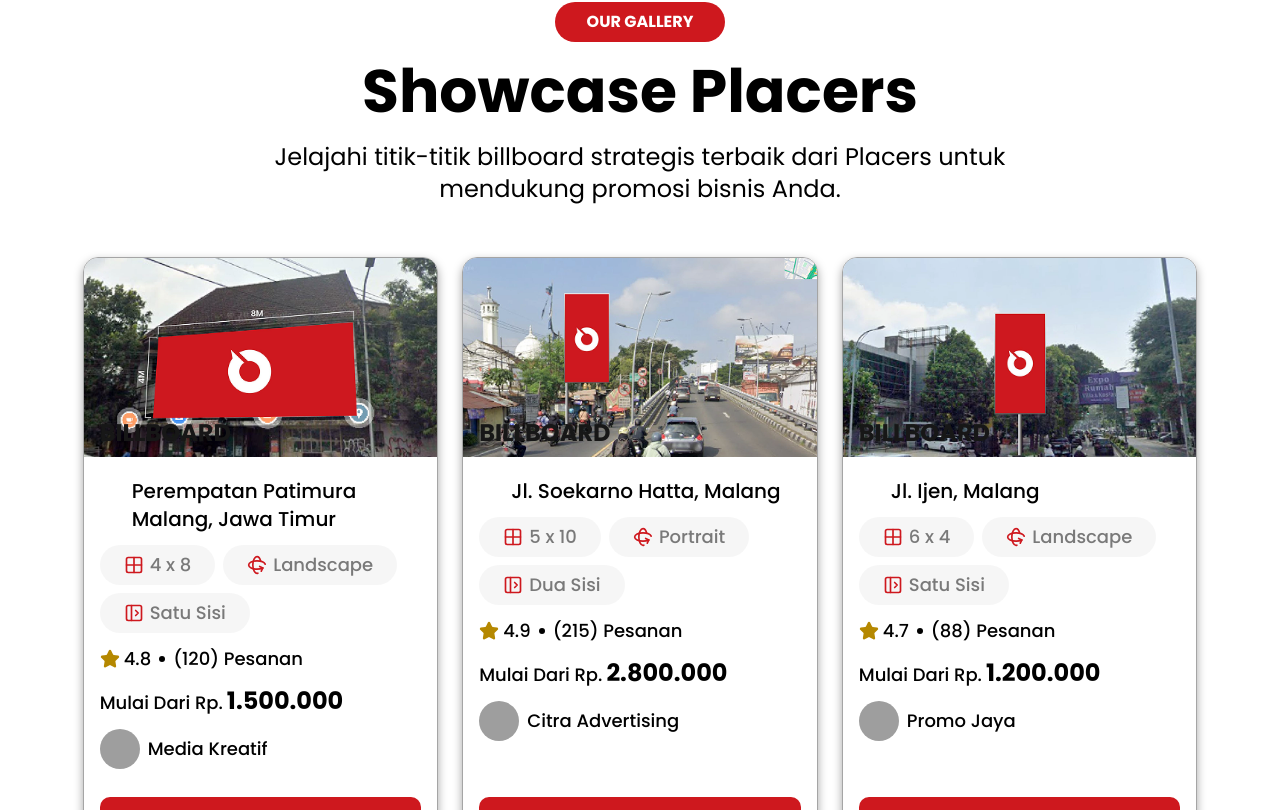
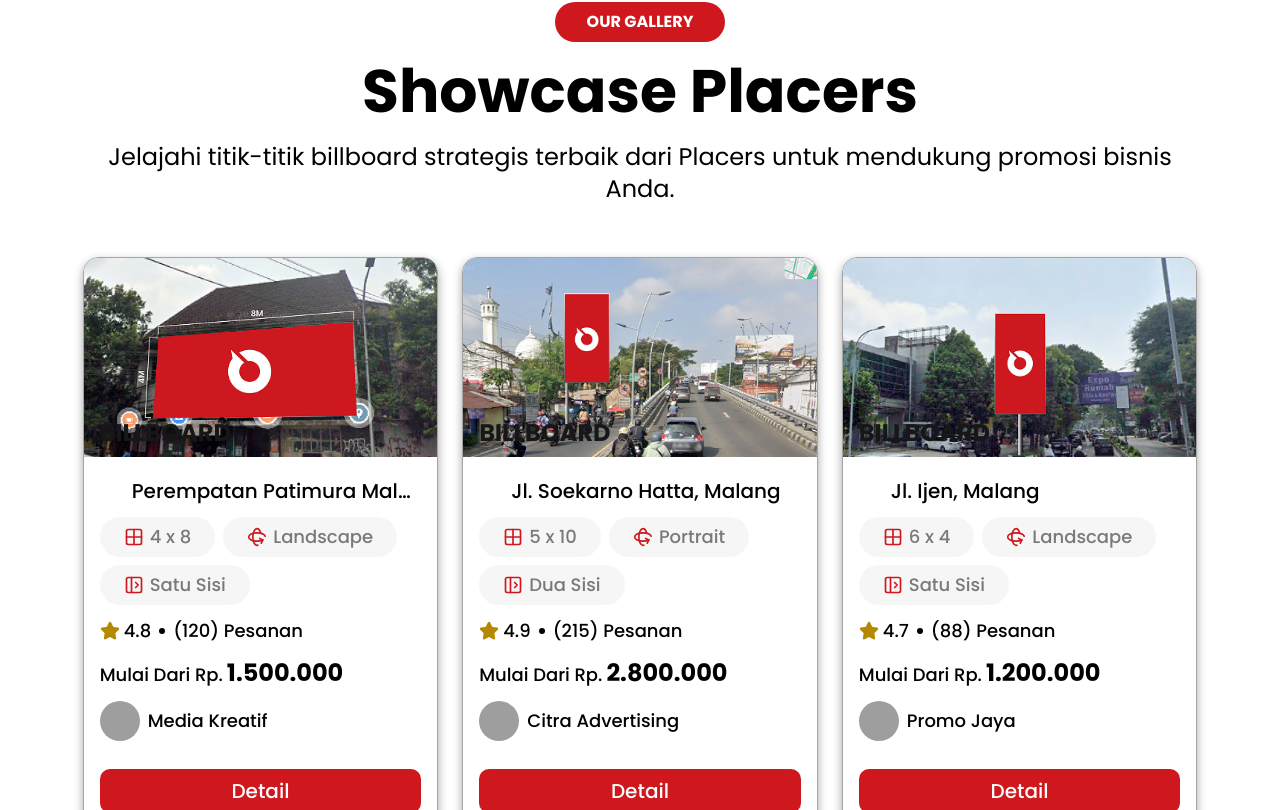
Before and after one commit to Utero-Interns/placers-website, a Next.js app: page / in a window 1280 px wide. Shown: the part 2530-3340 px from the top of the page. Built offline with nearby package versions, Linux system fonts and the light colour scheme; grey boxes are pictures that could not be loaded; some icons are missing.

Commit message:
fix: landing gallery layout

```diff
--- a/components/BillboardCard.tsx
+++ b/components/BillboardCard.tsx
@@ -49,7 +49,7 @@ const BillboardCard = ({
         {/* Title */}
         <div className="flex items-start space-x-2">
           <Location variant="Bold" color="var(--color-primary)" size={24} className="flex-shrink-0 mt-0.5" />
-          <span className="text-black text-lg md:text-xl font-medium">{title}</span>
+          <span className="text-black text-lg md:text-xl font-medium truncate">{title}</span>
         </div>
 
         {/* Tags */}
@@ -90,7 +90,7 @@ const BillboardCard = ({
         <div className="mt-auto pt-4">
           <a
             href={detailHref}
-            className="block w-full bg-[var(--color-primary)] text-white text-lg md:text-xl py-2 px-4 rounded-[10px] font-medium text-center transition-transform duration-200 hover:scale-105 active:scale-100"
+            className="block w-full bg-[var(--color-primary)] text-white text-lg md:text-xl py-2 px-4 rounded-[10px] font-medium text-center hover:text-[var(--color-primary)] hover:bg-gray-200"
           >
             Detail
           </a>
--- a/components/landingpage/LandingGallery.tsx
+++ b/components/landingpage/LandingGallery.tsx
@@ -8,7 +8,7 @@ export default function LandingGallery() {
             id="gallery"
             className="flex items-center justify-center bg-white w-full px-4 sm:px-6 lg:px-8 mt-16 md:mt-24"
         >
-            <div className="flex flex-col items-center space-y-2 md:space-y-3">
+            <div className="flex flex-col items-center space-y-2 md:space-y-3 w-11/12">
                 <SectionTag
                     text="OUR GALLERY"
                     bgColor="var(--color-primary)"
@@ -19,12 +19,12 @@ export default function LandingGallery() {
                     Showcase Placers
                 </h1>
 
-                <p className="text-black text-lg sm:text-xl lg:text-2xl text-center max-w-3xl">
+                <p className="text-black text-lg sm:text-xl lg:text-2xl text-center">
                     Jelajahi titik-titik billboard strategis terbaik dari Placers untuk mendukung promosi bisnis Anda.
                 </p>
 
                 {/* gallery cards container */}
-                <div className="grid grid-cols-1 md:grid-cols-2 lg:grid-cols-3 2xl:grid-cols-4 gap-6 pt-8 md:pt-10 w-11/12">
+                <div className="grid grid-cols-1 md:grid-cols-2 lg:grid-cols-3 2xl:grid-cols-4 gap-6 pt-8 md:pt-10">
 
                 <BillboardCard
                     image="/billboard1.png"
```
